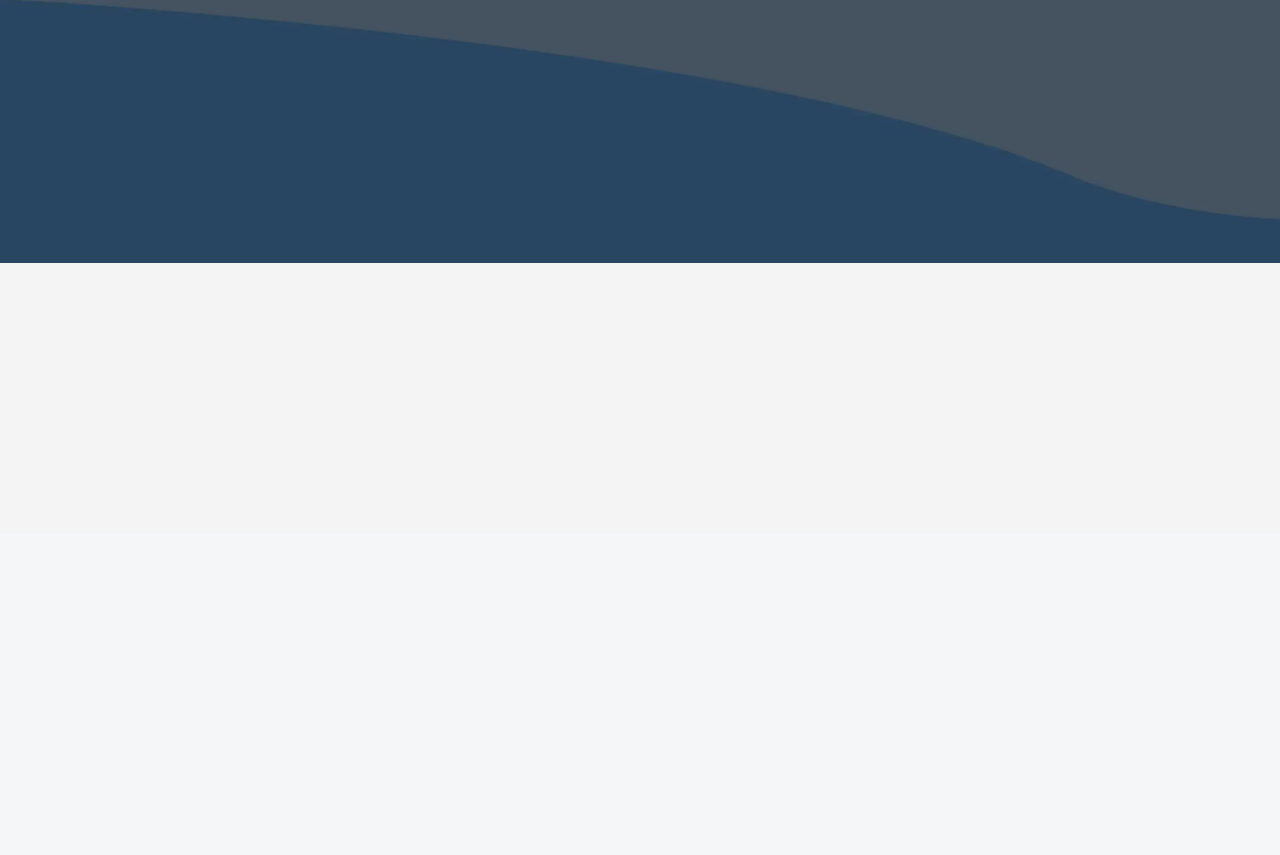
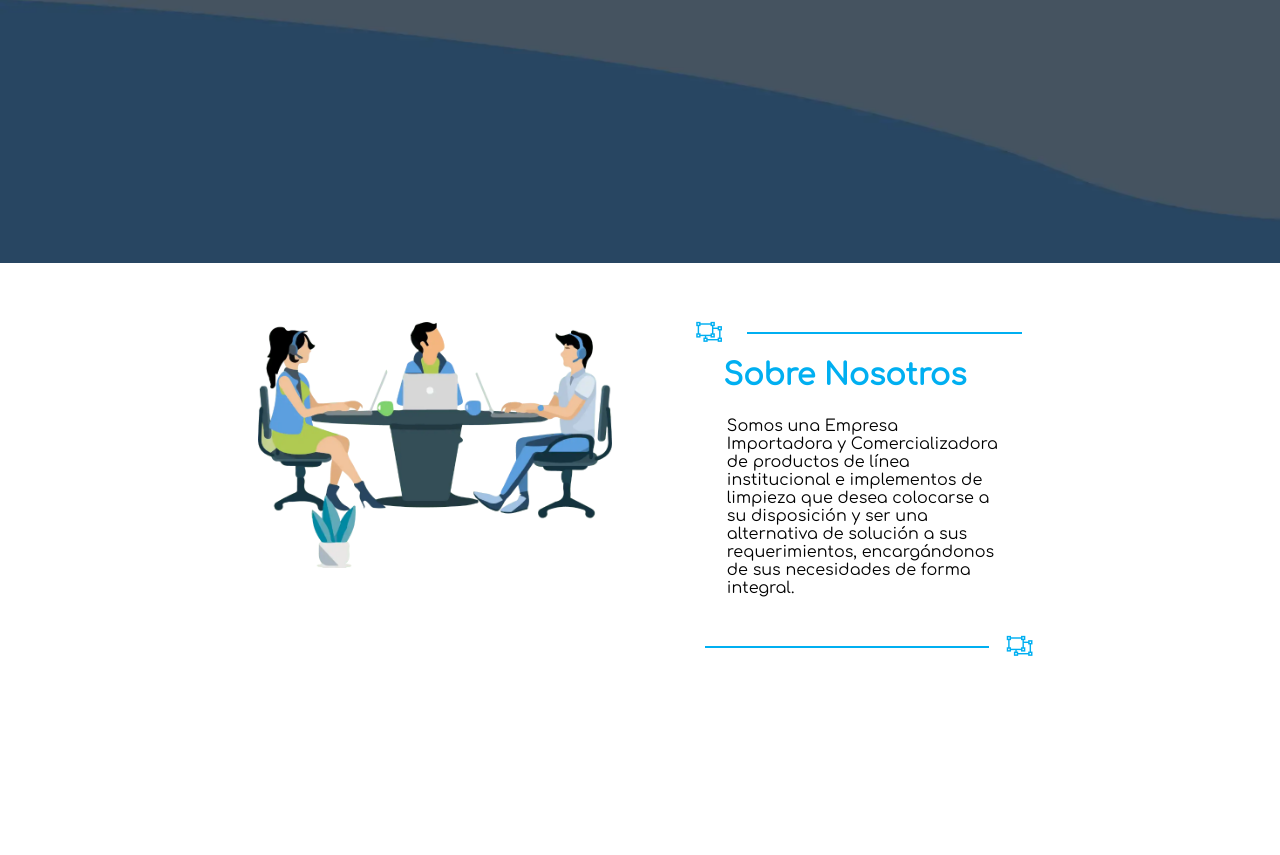
Before and after one commit to breykerd/Chamluci-new, a PHP site: page / in a window 1280 px wide. Shown: the part 2562-3417 px from the top of the page. Before the commit the page ends 2825 px from the top, so only its background shows below. Run offline with PHP 8.4, Linux system fonts and the light colour scheme; style sheets or scripts are compiled from the project's sources.

Commit message:
agregada area de sobre nosotros a index

```diff
--- a/assets/css/style.less
+++ b/assets/css/style.less
@@ -25,7 +25,7 @@
 body{
 	font-family: Comfortaa;
 	margin: 0;
-	background-color: @colorSecundaryTwo;
+	background-color: @colorSecundarythree;
 }
 
 .container{
@@ -473,9 +473,6 @@ margin-bottom: 0;
 }
 }
 
-
-
-
 .body-panel{
 	margin-top: 5%;
 	margin-left: 10%;
@@ -510,8 +507,70 @@ margin-bottom: 0;
 			.shadow
 		}
 	}
+	& h2{
+		font-size: 30px;
+	color: @colorPrimaryTwo;
+	text-align: center;
+	padding-top: 3%;
+	}
+	& p{
+		margin:5% 10% 10% 20% ;
+
+		text-align: left;
+		font-size: 16px;
+	}
 }
 /* fin categorias destacadas */
+
+
+/* inicio area nosotros */
+
+/* index */
+.separador1{
+	display: flex;
+	position: relative;
+	float: left;
+	width: 90%;
+	margin-left: 10%;
+	.separator-left{
+
+		position: relative;
+		left: 0%;
+		top: 50%;
+		width: 90%;
+		margin-left: 5%;
+		margin-right: 2.5%;
+		height: 2px;
+		margin-top: 10px;
+		background-color: @colorPrimaryTwo;
+	}
+	& .separator-right{
+		position: relative;
+		right: -2%;
+		top: 50%;
+		width: 90%;
+		margin-left: 2.5%;
+		margin-right: 7.5%;
+		height: 2px;
+		margin-top: 10px;
+		background-color: @colorPrimaryTwo;
+	}
+	& i {
+		margin-left:2.5% ;
+		margin-right: 2.5%;
+		background-color: inherit;
+		color: @colorPrimaryTwo;
+		padding: 0;
+		font-size: 20px !important;
+	}
+}
+
+/* index */
+
+
+
+/* fin area nosotros */
+
 
 /* columnas personalizadas */
 
@@ -534,6 +593,19 @@ margin-bottom: 0;
 
 	}
 
+}
+.col-1-2{
+
+	position: relative;
+	//display: flex;
+	float: left;
+	width: 48%;
+	margin: 1%;
+	//.shadow;
+	& img{
+		width: 90%;
+		margin-left: 5%;
+	}
 }
 /* fin columnas personalizadas */
 
--- a/index.php
+++ b/index.php
@@ -178,6 +178,40 @@ for ($i= 1; $i<=8; $i++)
 <div class="separador-full-2">
 
 </div>
+
+<div class="container">
+	<div class="row">
+		<div class="body-panel">
+
+			<div class="col-1-2">
+			<img src="assets/images/Nosotros.png" alt="">
+			</div>
+			<div class="col-1-2">
+				<div class="separador1">
+					<i class="fa fa-object-ungroup"></i> <span class="separator-right"></span>
+
+
+				</div>
+			<h2>
+				Sobre Nosotros
+			</h2>
+			<p>
+			Somos una Empresa Importadora y Comercializadora de productos de línea institucional e implementos de limpieza que desea colocarse a su disposición y ser una alternativa de solución a sus requerimientos, encargándonos de sus necesidades de forma integral.
+			</p>
+			<div class="separador1">
+
+				 	<span class="separator-left"></span><i class="fa fa-object-ungroup"></i>
+				</div>
+			</div>
+		</div>
+
+
+	</div>
+
+
+</div>
+
+
 <br>
 <br>
 <br>
```
Also changed, not shown: assets/images/Nosotros.png (added).
